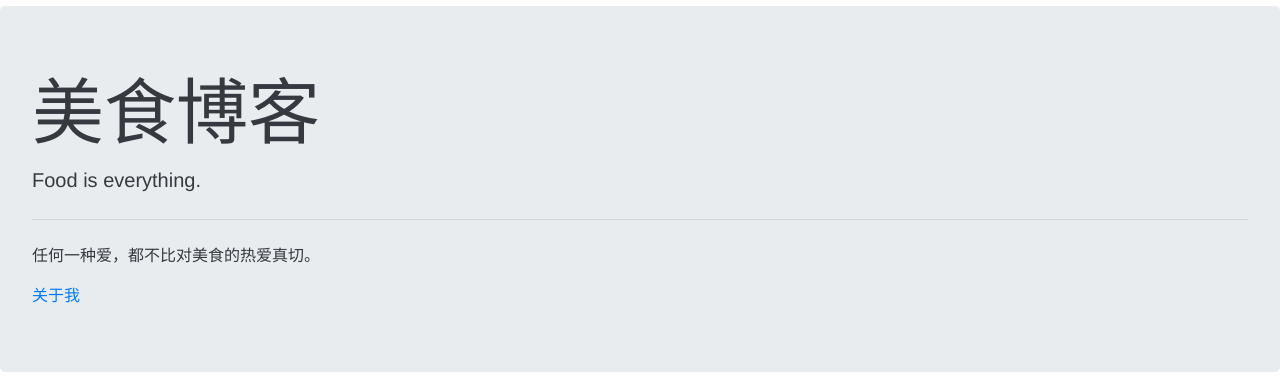
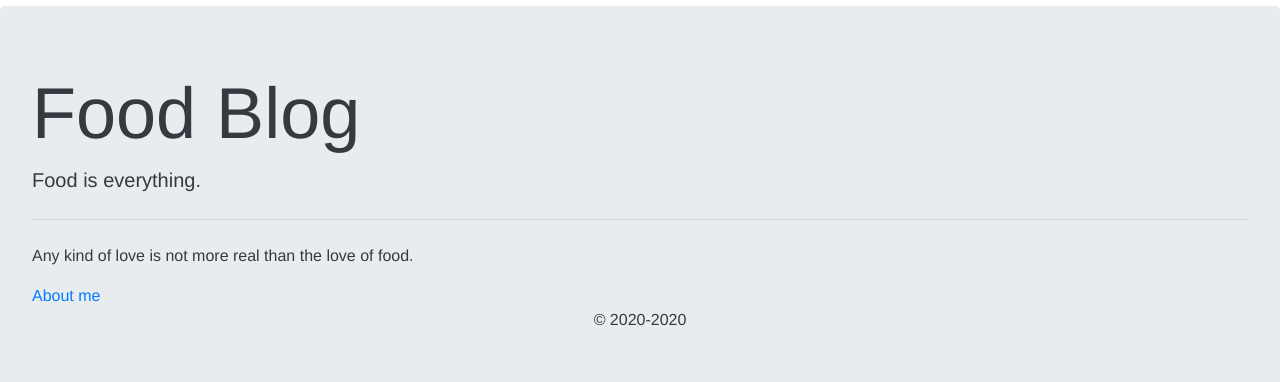
Before and after one commit to oct-month/food-blog-ui, a Vue app: page / in a window 1280 px wide. Shown: the part 517-899 px from the top of the page. Built offline with nearby package versions, Linux system fonts and the light colour scheme; no server answers.

Commit message:
基本完成

```diff
--- a/src/App.vue
+++ b/src/App.vue
@@ -112,16 +112,17 @@
     <footer class="bd-footer text-muted">
       <b-jumbotron text-variant="dark" style="margin-bottom: 0em;">
         <template #header>
-          美食博客
+          Food Blog
         </template>
         <template #lead>
           Food is everything.
         </template>
         <hr class="my-4">
         <p>
-          任何一种爱，都不比对美食的热爱真切。
+          Any kind of love is not more real than the love of food.
         </p>
-        <b-link to="/about">关于我</b-link>
+        <b-link to="/about">About me</b-link>
+        <p class="text-center">© 2020-2020</p>
       </b-jumbotron>
     </footer>
   </div>
```
